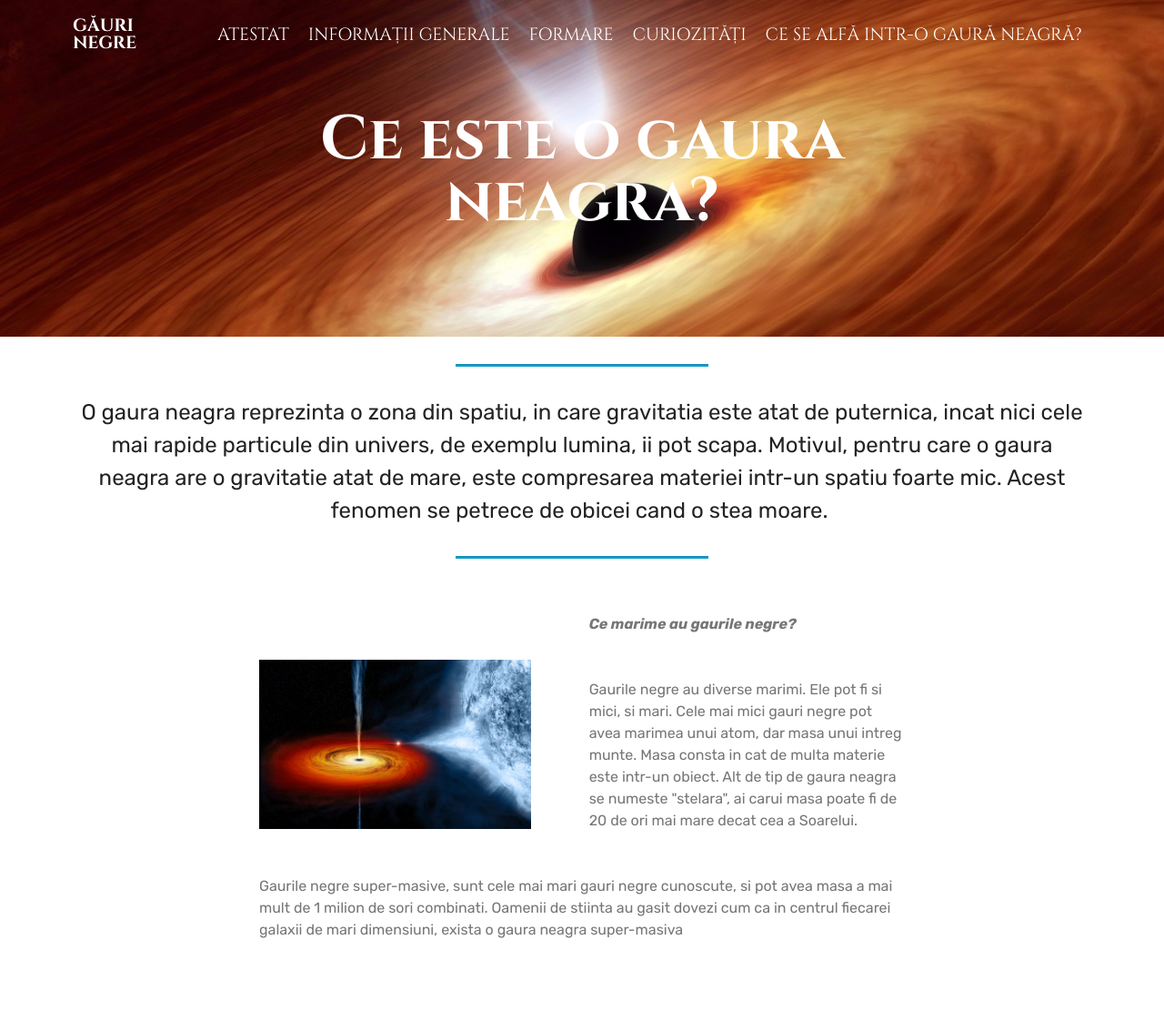
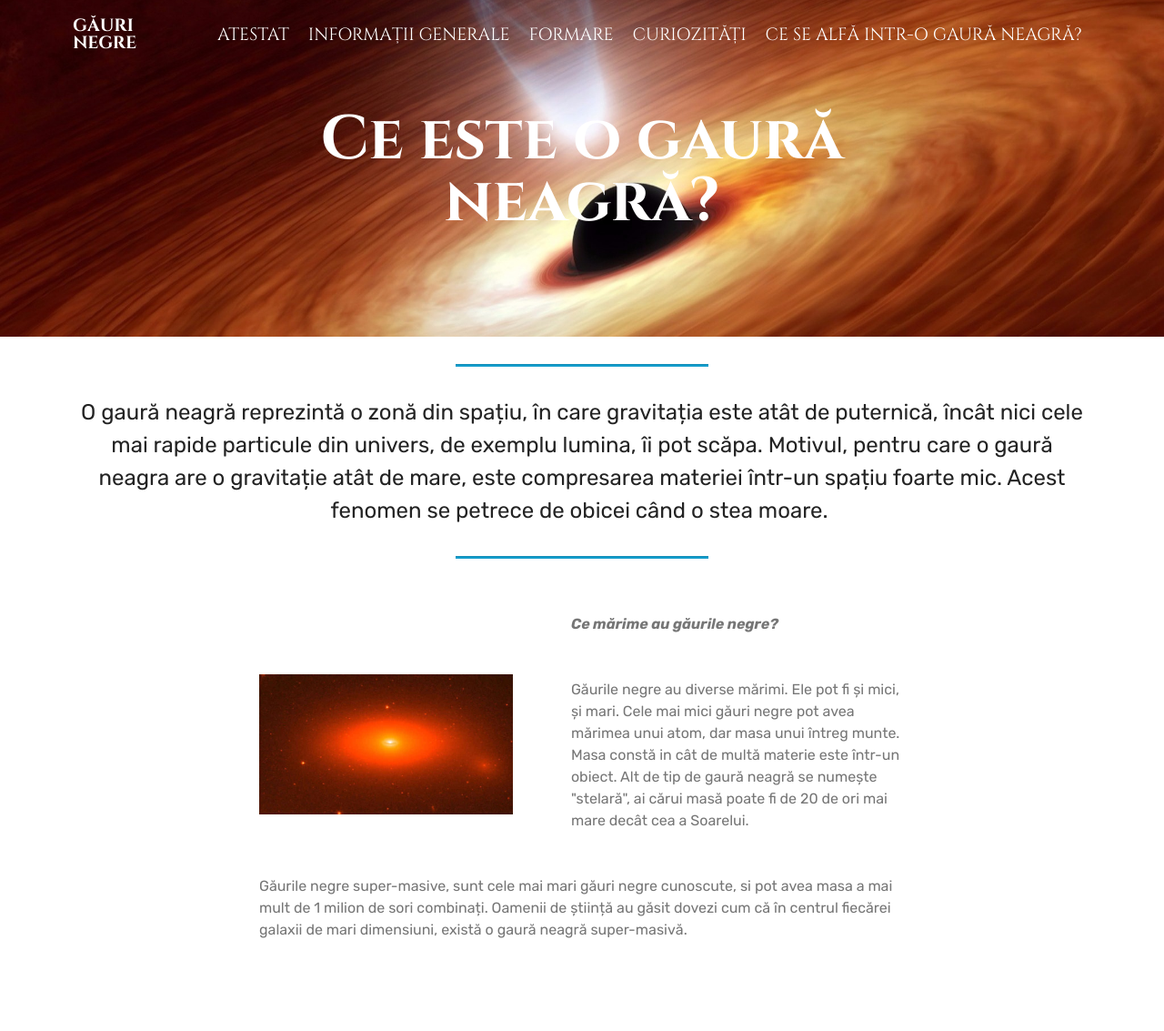
Before and after one commit to AnaPopa03/AnaPopa03.github.io, a plain HTML site: page informatii generale.html in a window 1280 px wide. Shown: the whole page at 91% size. Drawn offline with Linux system fonts and the light colour scheme.

```diff
--- a/informatii generale.html
+++ b/informatii generale.html
@@ -51,7 +51,7 @@
     </nav>
 </section>
 
-<section class="engine"><a href="https://mobirise.info/a">online website builder</a></section><section class="mbr-section content5 cid-rFs81xXGZF" id="content5-h">
+<section class="engine"><a href="https://mobirise.info/p">web templates free download</a></section><section class="mbr-section content5 cid-rFs81xXGZF" id="content5-h">
 
 
 
@@ -60,7 +60,7 @@
     <div class="container">
         <div class="media-container-row">
             <div class="title col-12 col-md-8">
-                <h2 class="align-center mbr-bold mbr-white pb-3 mbr-fonts-style display-1">Ce este o gaura neagra?</h2>
+                <h2 class="align-center mbr-bold mbr-white pb-3 mbr-fonts-style display-1">Ce este o gaură neagră?</h2>
 
 
 
@@ -76,7 +76,7 @@
     <div class="container">
         <div class="inner-container" style="width: 100%;">
             <hr class="line" style="width: 25%;">
-            <div class="section-text align-center mbr-fonts-style display-5">O gaura neagra reprezinta o zona din spatiu,  in care gravitatia este atat de puternica, incat nici cele mai rapide particule din univers, de exemplu lumina, ii pot scapa.  Motivul, pentru care o gaura neagra are o gravitatie atat de mare, este compresarea materiei intr-un spatiu foarte mic. Acest fenomen se petrece de obicei cand o stea moare.&nbsp;</div>
+            <div class="section-text align-center mbr-fonts-style display-5">O gaură neagră reprezintă o zonă din spațiu, în care gravitația este atât de puternică, încât nici cele mai rapide particule din univers, de exemplu lumina, îi pot scăpa.  Motivul, pentru care o gaură neagra are o gravitație atât de mare, este compresarea materiei într-un spațiu foarte mic. Acest fenomen se petrece de obicei când o stea moare.&nbsp;</div>
             <hr class="line" style="width: 25%;">
         </div>
         </div>
@@ -90,12 +90,12 @@
         <div class="media-container-row">
             <div class="col-12 col-md-8">
                 <div class="media-container-row">
-                    <div class="mbr-figure" style="width: 95%;">
-                      <img src="assets/images/287825.jpg" alt="Mobirise" title="">
+                    <div class="mbr-figure" style="width: 85%;">
+                      <img src="assets/images/ngc-1277-viewed-by-hubble.jpeg" alt="Mobirise" title="">
                     </div>
                     <div class="media-content">
                         <div class="mbr-section-text">
-                            <p class="mbr-text mb-0 mbr-fonts-style display-7"><strong><em>Ce marime au gaurile negre?</em></strong><br><strong><em><br></em><br></strong>Gaurile negre au diverse marimi. Ele pot fi si mici, si mari. Cele mai mici gauri negre pot avea marimea unui atom, dar masa unui intreg munte. Masa consta in cat de multa materie este intr-un obiect. Alt de tip de gaura neagra se numeste "stelara", ai carui masa poate fi de 20 de ori mai mare decat cea a Soarelui.&nbsp;<br><br><br></p>
+                            <p class="mbr-text mb-0 mbr-fonts-style display-7"><strong><em>Ce mărime au găurile negre?</em></strong><br><strong><em><br></em><br></strong>Găurile negre au diverse mărimi. Ele pot fi și mici, și mari. Cele mai mici găuri negre pot avea mărimea unui atom, dar masa unui întreg munte. Masa constă in cât de multă materie este într-un obiect. Alt de tip de gaură neagră se numește "stelară", ai cărui masă poate fi de 20 de ori mai mare decât cea a Soarelui.&nbsp;<br><br><br></p>
                         </div>
                     </div>
                 </div>
@@ -110,7 +110,7 @@
 
     <div class="container">
         <div class="media-container-row">
-            <div class="mbr-text col-12 mbr-fonts-style display-7 col-md-8"><p>Gaurile negre super-masive, sunt cele mai mari gauri negre cunoscute, si pot avea masa a mai mult de 1 milion de sori combinati. Oamenii de stiinta au gasit dovezi cum ca in centrul fiecarei galaxii de mari dimensiuni, exista o gaura neagra super-masiva&nbsp;</p><p><br></p></div>
+            <div class="mbr-text col-12 mbr-fonts-style display-7 col-md-8"><p>Găurile negre super-masive, sunt cele mai mari găuri negre cunoscute, si pot avea masa a mai mult de 1 milion de sori combinați. Oamenii de știință au găsit dovezi cum că în centrul fiecărei galaxii de mari dimensiuni, există o gaură neagră super-masivă.</p><p><br></p><p><br></p></div>
         </div>
     </div>
 </section>
```
Also changed, not shown: assets/images/hashes.json (+1 -1 lines), atestat.html (+1 -1 lines), ce se afla intr-o gaura neagra.html (+1 -1 lines), curiozitati.html (+1 -1 lines), formare.html (+1 -1 lines), index.html (+1 -1 lines), assets/images/ngc-1277-viewed-by-hubble.jpeg (added), 1 other file.
